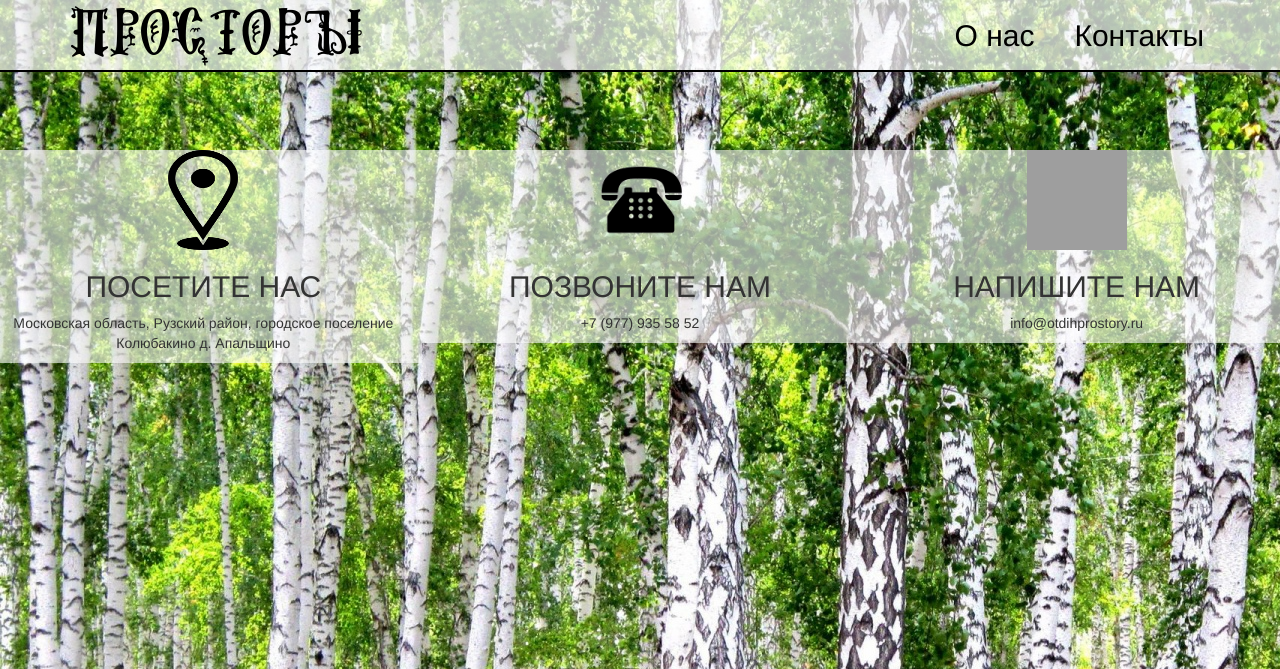
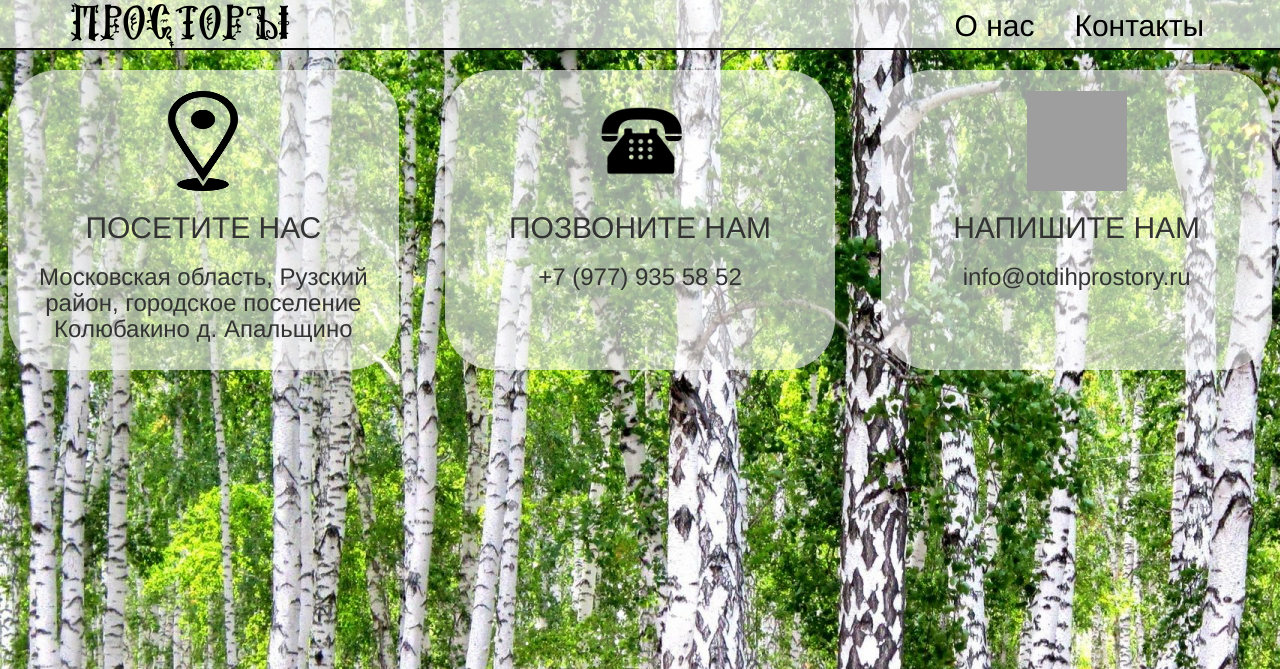
Before and after one commit to Borcuha69/Prostori, a Django app: page /contacts/ in a window 1280 px wide. Shown: the top 669 px of the page. Run offline with Django 3.2, Linux system fonts and the light colour scheme; some libraries are stand-ins or nearby versions; grey boxes are pictures that could not be loaded.

Commit message:
add about and contacts

```diff
--- a/static/css/main.css
+++ b/static/css/main.css
@@ -38,25 +38,12 @@ html, body {
     background-color: rgba(255, 255, 255, 0.71);
 }
 
-@keyframes gradient {
-	0% {
-		background-position: 0% 50%;
-	}
-	50% {
-		background-position: 100% 50%;
-	}
-	100% {
-		background-position: 0% 50%;
-	}
-}
-
-.navbar .container {
+.navbar {
     height: 40px;
 }
 
 .navbar-collapse {
     overflow-x: hidden;
-    margin-top: 20px;
 }
 
 .navbar-default .navbar-collapse, .navbar-default .navbar-form {
@@ -65,10 +52,13 @@ html, body {
 
 .navbar-default .navbar-nav>li>a {
     color: black;
-    margin-top: -10px;
     font-size: 30px;
     margin-left: 5px;
     margin-right: 5px;
+}
+
+.navbar-default .navbar-nav>li>a:hover {
+    color: #ecffe4;
 }
 
 /*-----------------Mobile menu-button-----------------*/
@@ -96,9 +86,13 @@ html, body {
 
 .navbar-default .navbar-brand {
     color: black;
-    font-size: 60px;
+    font-size: 45px;
     font-family: MgAgia;
-    padding-top: 25px;
+    padding-top: 15px;
+}
+
+.navbar-default .navbar-brand:hover {
+    color: black;
 }
 
 .about-section1 {
@@ -126,11 +120,19 @@ html, body {
 }
 
 .contacts-section1 {
-    margin: 150px auto 0;
+    margin: 50px auto 0;
 }
 
-.col-sm-4 {
+.connection {
     background: rgba(255, 255, 255, 0.6);
+    padding: 5% 5% 0 5%;
+    min-height: 300px;
+    border-radius: 50px;
+    margin: 5% 2%;
+}
+
+.contacts-section2 {
+    margin: 3% 10% 1%;
 }
 
 .footer {
--- a/templates/landing/contacts.html
+++ b/templates/landing/contacts.html
@@ -6,23 +6,33 @@
         <div class="contacts-section1">
             <div class="row">
                 <div class="col-sm-4">
+                    <div class="connection">
                         <img src="{% static "media/images/gps.png" %}" width="70" height="100">
                         <h2>ПОСЕТИТЕ НАС</h2>
-                    <p>Московская область, Рузский район, городское поселение Колюбакино д. Апальщино</p>
+                        <h3>Московская область, Рузский район, городское поселение Колюбакино д. Апальщино</h3>
+                    </div>
                 </div>
 
                 <div class="col-sm-4">
+                    <div class="connection">
                         <img src="{% static "media/images/call-icon.jpg" %}" width="100" height="100">
                         <h2>ПОЗВОНИТЕ НАМ</h2>
-                    <p>+7 (977) 935 58 52</p>
+                        <h3>+7 (977) 935 58 52</h3>
+                    </div>
                 </div>
 
                 <div class="col-sm-4">
+                    <div class="connection">
                         <img src="{% static "media/images/email.svg" %}" width="100" height="100">
                         <h2>НАПИШИТЕ НАМ</h2>
-                    <p>info@otdihprostory.ru</p>
+                        <h3>info@otdihprostory.ru</h3>
+                    </div>
                 </div>
             </div>
         </div>
 
+        <div class="contacts-section2">
+            <script type="text/javascript" charset="utf-8" async src="https://api-maps.yandex.ru/services/constructor/1.0/js/?um=constructor%3Acca37ceda243e157b7db952a099957e55c875904688ba750cdcc663b35db0d3c&amp;width=100%25&amp;height=400&amp;lang=ru_RU&amp;scroll=true"></script>
+        </div>
+
 {% endblock content %}
```
Lines whose indentation alone changed are shown as unchanged.
